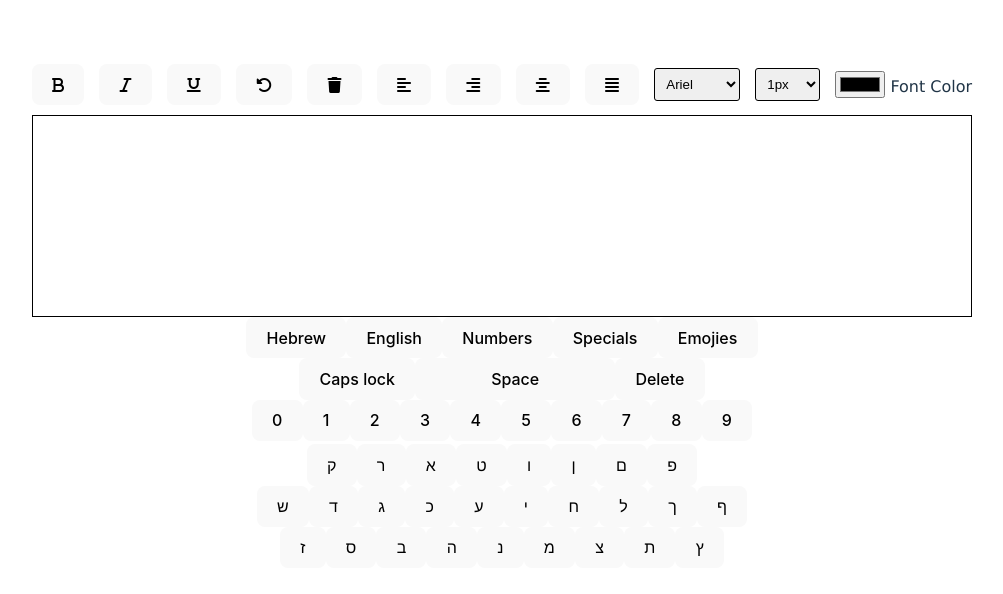
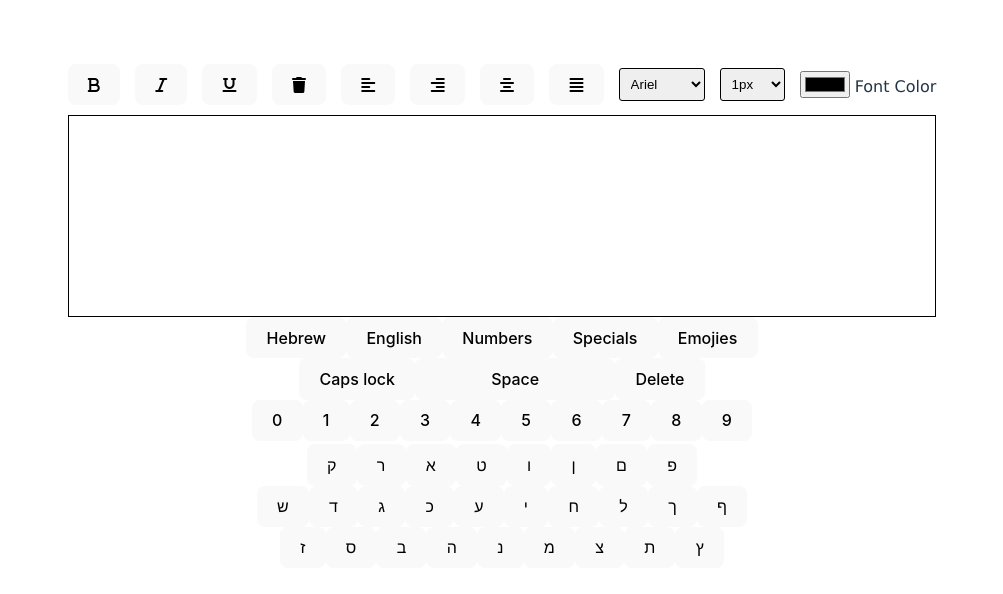
Before and after one commit to shirelk/Project4FSWD, a React (Vite) app: page / in a window 1280 px wide. Shown: the top 594 px of the page, without its empty margins (138-1141 px from the left). Built offline with nearby package versions, Linux system fonts and the light colour scheme.

Commit message:
finalllll

```diff
--- a/src/App.jsx
+++ b/src/App.jsx
@@ -17,7 +17,7 @@ export default class App extends Component {
       output: "",
       isBold: false,
       fontSize: "16px",
-      fontName: "Arial",
+      fontName: "Ariel",
       color: "black",
       alignment: "left",
       previousInputValues: [], //for clear All function
@@ -71,7 +71,7 @@ export default class App extends Component {
       underline: this.state.underline ? "underline" : "",
       italic: this.state.italic ? "italic" : "",
       align: this.state.alignment,
-      undo: this.state.undo,
+      // undo: this.state.undo,
       clearAll: this.state.clearAll,
     };
     this.setState((prev) => ({ inputValue: [...prev.inputValue, designChar] }));
--- a/src/components/OptionsKeyboard.jsx
+++ b/src/components/OptionsKeyboard.jsx
@@ -9,7 +9,7 @@ export default class OptionsKeyboard extends Component {
   boldUpdate = () => { this.props.styleFunctionsProp.boldUpdate();};
   italicUpdate = () => { this.props.styleFunctionsProp.italicUpdate();};
   underlineUpdate = () => { this.props.styleFunctionsProp.underlineUpdate();};
-  undoUpdate = () => { this.props.styleFunctionsProp.undoUpdate();};
+  // undoUpdate = () => { this.props.styleFunctionsProp.undoUpdate();};
   clearAll =() => { this.props.styleFunctionsProp.clearAll();};
   alignLeftUpdate = () => { this.props.styleFunctionsProp.alignLeftUpdate();};
   alignRightUpdate = () => { this.props.styleFunctionsProp.alignRightUpdate();};
@@ -28,7 +28,7 @@ export default class OptionsKeyboard extends Component {
         <button id="underline" onClick={this.underlineUpdate} className="option-button format"><i className="fa-solid fa-underline"></i></button>
 
         {/*Undo-Redo*/}
-        <button id="undo" onClick={this.undoUpdate} className="option-button"><i className="fa-solid fa-rotate-left"></i></button>
+        {/* <button id="undo" onClick={this.undoUpdate} className="option-button"><i className="fa-solid fa-rotate-left"></i></button> */}
         {/* <button id="redo" className="option-button"><i className="fa-solid fa-rotate-right"></i></button> */}
         <button id="clear" onClick={this.clearAll} className="option-button"><i class="fa-solid fa-trash"></i></button>
 
```
